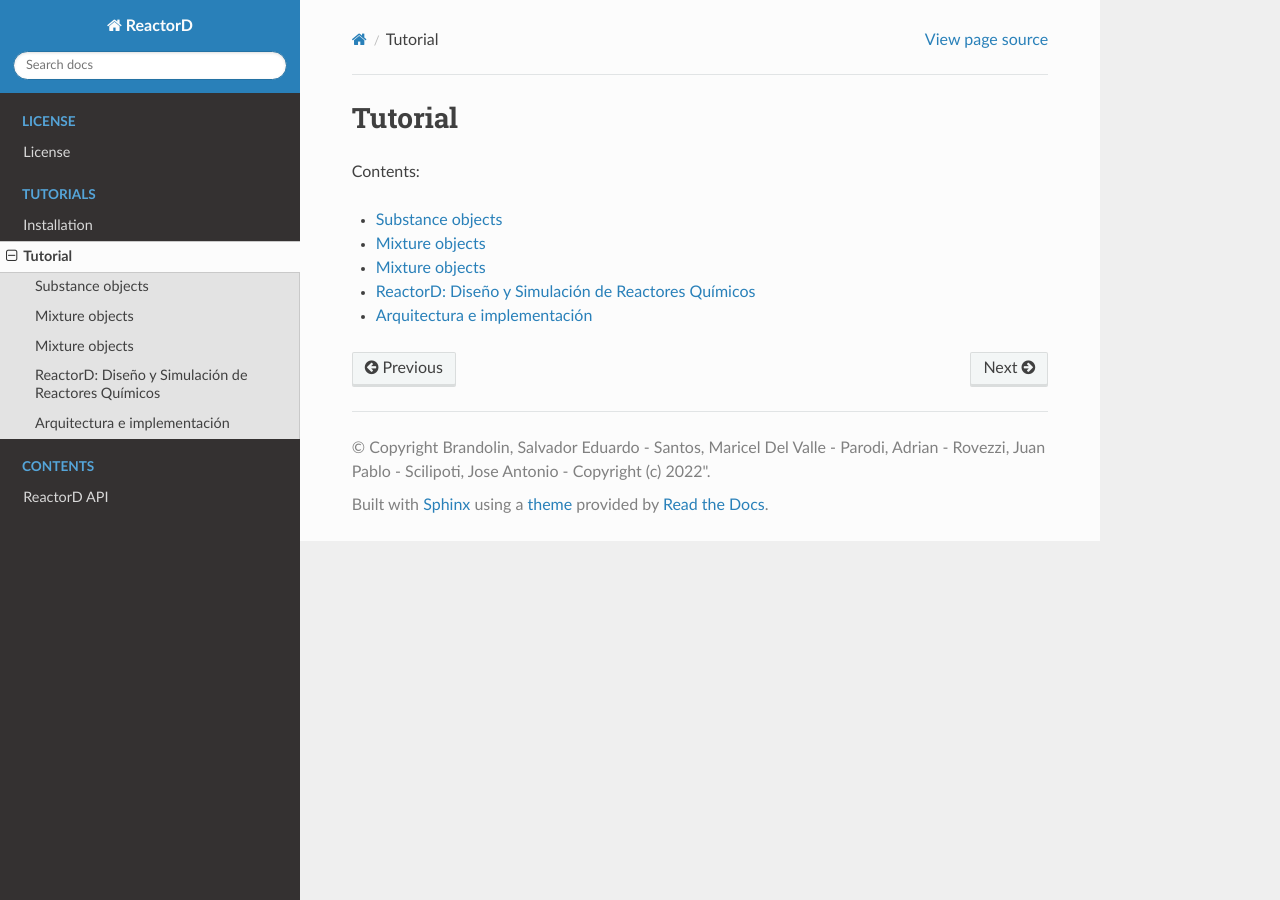
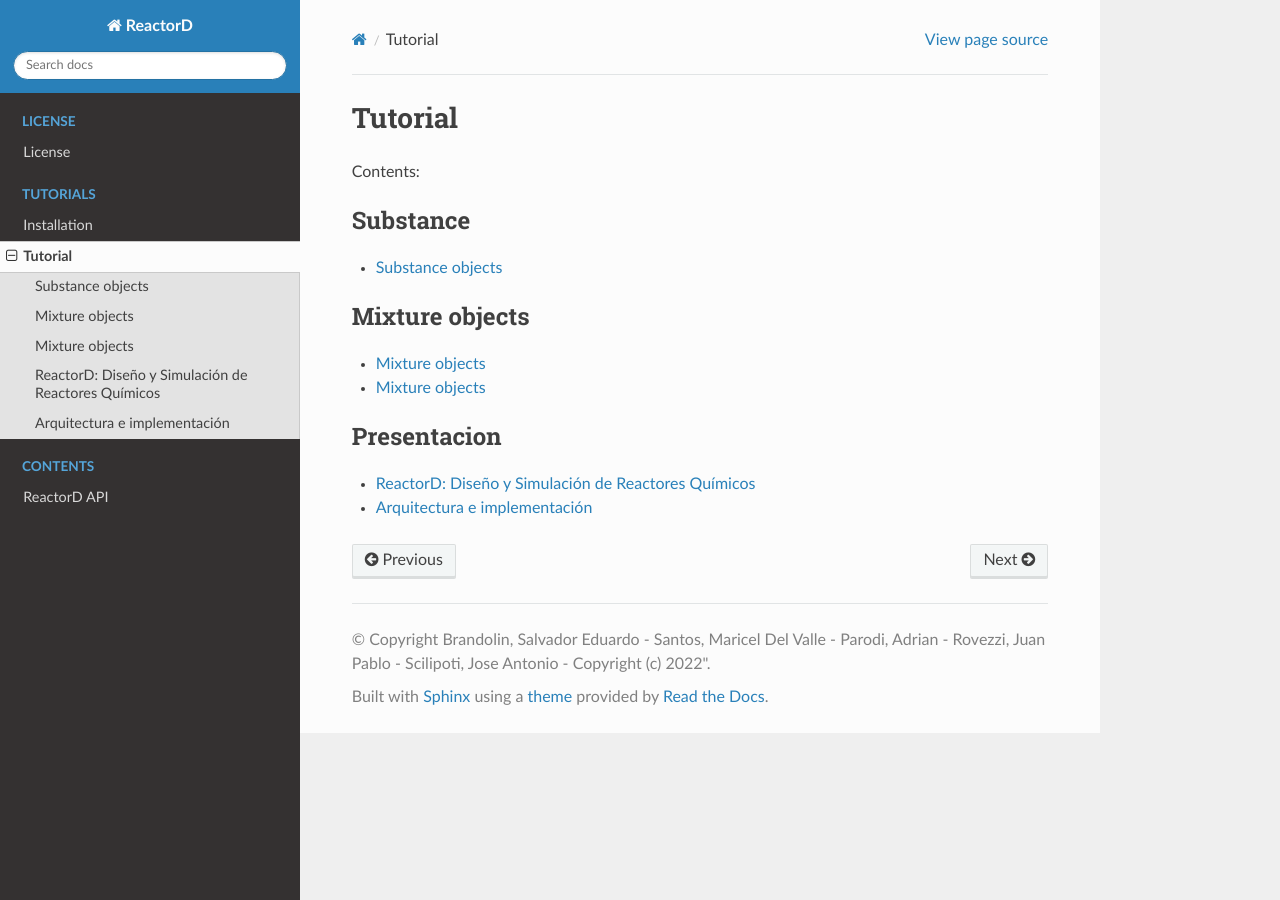
Before and after one commit to SalvadorBrandolin/ReactorD, a Sphinx documentation site: the page built from docs/source/tutorial/index.rst, in a window 1280 px wide. Built offline with Sphinx 7.4.7 and the Read the Docs theme 2.0.0, drawn with Linux system fonts in a browser that asks for light colours.

Commit message:
tutorial tree

```diff
--- /dev/null
+++ b/docs/source/tutorial/Mixtures/index.rst
@@ -0,0 +1,5 @@
+.. toctree::
+   :maxdepth: 1
+
+   ideal_gas.ipynb
+   ideal_solution.ipynb
--- a/docs/source/tutorial/index.rst
+++ b/docs/source/tutorial/index.rst
@@ -5,8 +5,18 @@ Contents:
 
 .. toctree::
    :maxdepth: 1
+   :caption: Substance
 
    substance.ipynb
-   ideal_gas.ipynb
-   ideal_solution.ipynb
+
+.. toctree::
+   :maxdepth: 1
+   :caption: Mixture objects
+
+   Mixtures/index.rst
+
+.. toctree::
+   :maxdepth: 1
+   :caption: Presentacion
+
    presentation/presentation.ipynb
```
Also changed, not shown: docs/source/tutorial/Mixtures/ideal_gas.ipynb, docs/source/tutorial/Mixtures/ideal_solution.ipynb (renamed from docs/source/tutorial/ideal_solution.ipynb).
